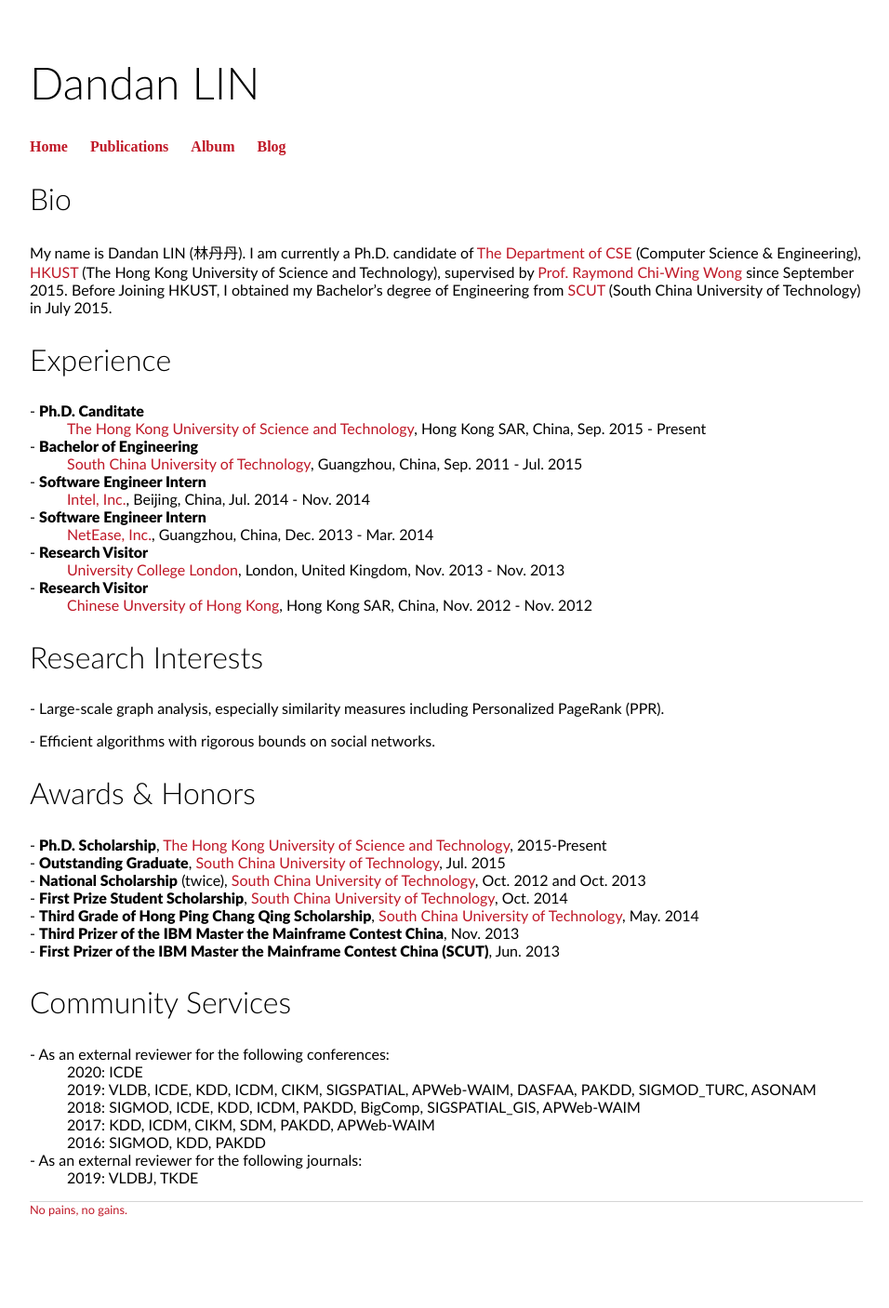
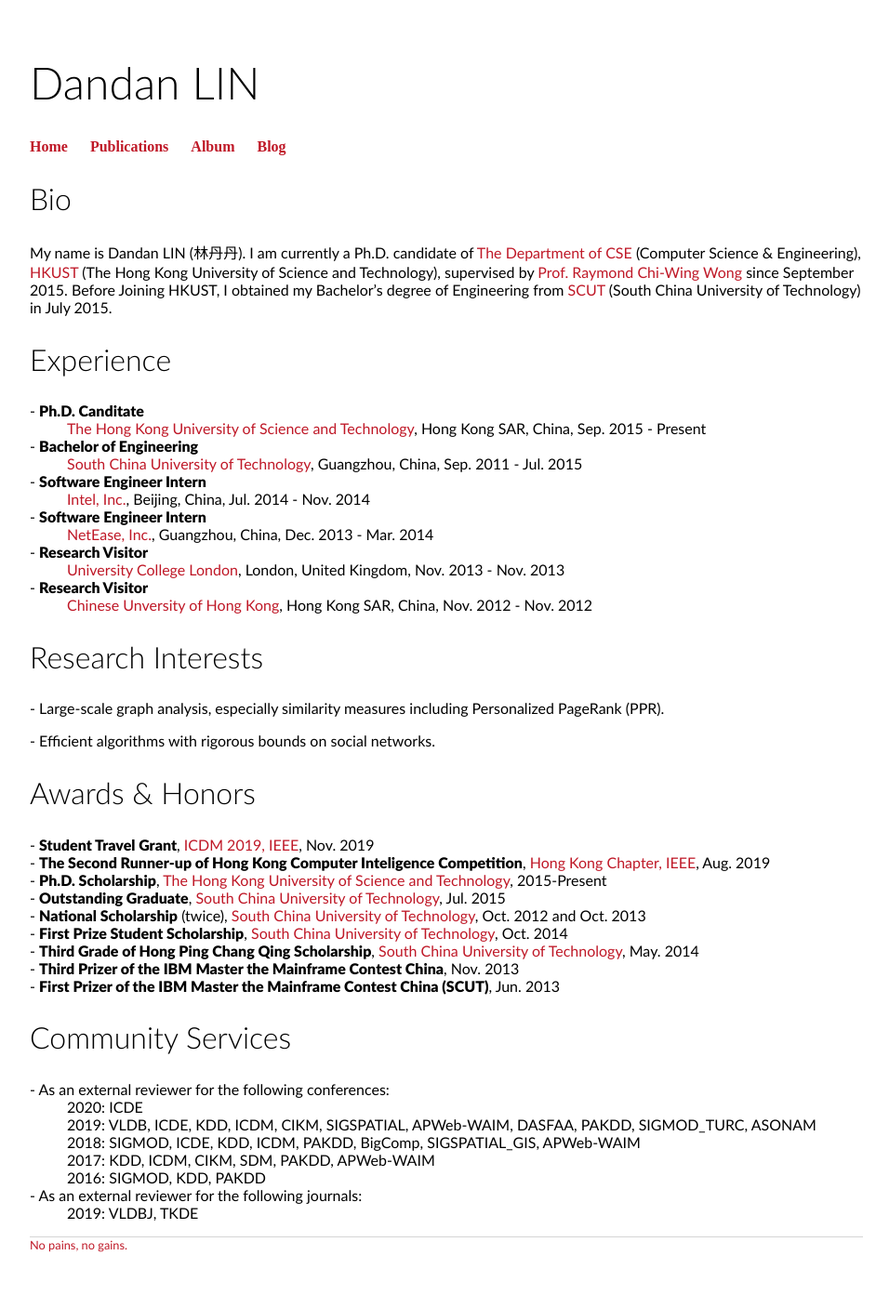
Before and after one commit to 2danlin/2danlin.github.io, a Jekyll site: the page built from index.html, in a window 1280 px wide. Shown: the whole page at 93% size, without its empty margins (160-1116 px from the left). Built offline with Jekyll 4.4.1, drawn with Linux system fonts in a browser that asks for light colours; before the commit the page ends 1369 px from its top, so only the background shows below that.

Commit message:
Update index.html

```diff
--- a/index.html
+++ b/index.html
@@ -40,6 +40,8 @@ title: Dandan's Homepage
 <div class="blurb">
 	<h2>Awards & Honors</h2>
 	<dl>
+		<dt>- <strong>Student Travel Grant</strong>, <a>ICDM 2019, IEEE</a>, Nov. 2019</dt>
+		<dt>- <strong>The Second Runner-up of Hong Kong Computer Inteligence Competition</strong>, <a>Hong Kong Chapter, IEEE</a>, Aug. 2019</dt>
 		<dt>- <strong>Ph.D. Scholarship</strong>, <a>The Hong Kong University of Science and Technology</a>, 2015-Present</dt>
 		<dt>- <strong>Outstanding Graduate</strong>, <a>South China University of Technology</a>, Jul. 2015</dt>
 		<dt>- <strong>National Scholarship</strong> (twice), <a>South China University of Technology</a>, Oct. 2012 and Oct. 2013</dt>
```
